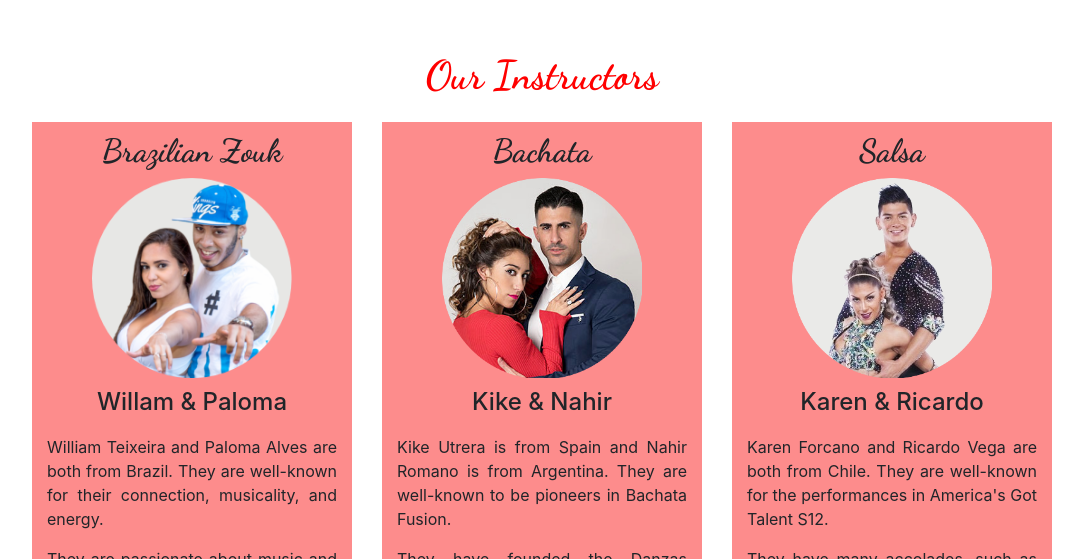
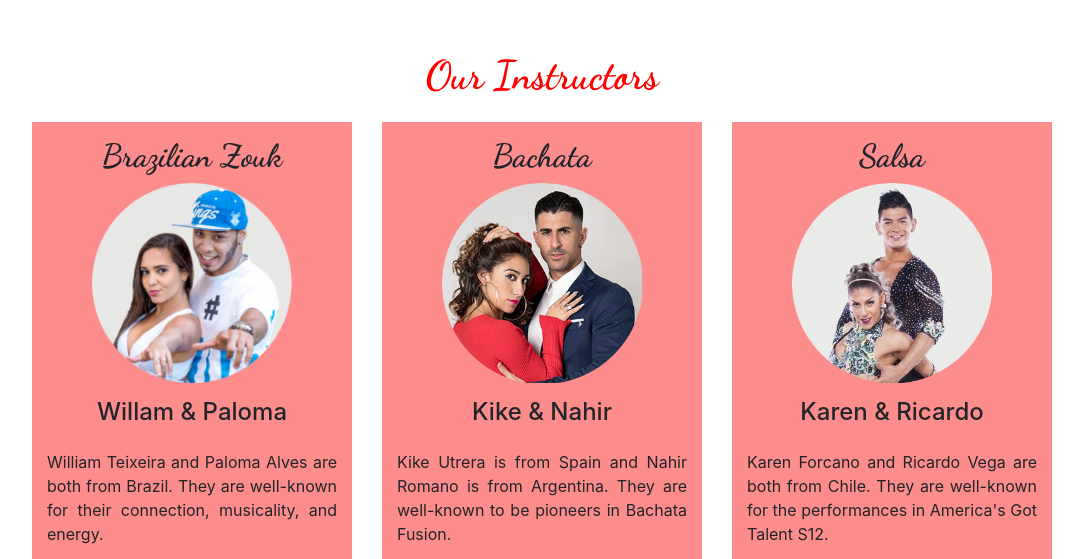
Before and after one commit to junewjc/project1, a plain HTML site: page index.html in a window 1280 px wide. Shown: the part 1240-1799 px from the top of the page, without its empty margins (98-1181 px from the left). Drawn offline with nearby package versions, Linux system fonts and the light colour scheme.

Commit message:
adjusted the margin and padding of the pages and the height of instructor page

```diff
--- a/style.css
+++ b/style.css
@@ -98,7 +98,7 @@ body {
 #i-content>div {
     background-color: rgb(253, 140, 140);
     width: 380px;
-    height: 730px;
+    height: 750px;
     margin: 15px;
     text-align: center;
 }
@@ -113,12 +113,12 @@ body {
 }
 
 #instructors h2 {
-    padding-top: 10px;
+    padding-top: 15px;
     font-family: 'Dancing Script', cursive;
 }
 
 #instructors h4 {
-    padding: 10px;
+    padding: 15px;
 }
 
 #courses {
@@ -320,7 +320,7 @@ body {
     }
     #courses {
         margin: 0 15% 30px 15%;
-        padding-top: 20px;
+        padding-top: 30px;
     }
 }
 
```
Also changed, not shown: .c9/metadata/environment/style.css, 1 other file.
